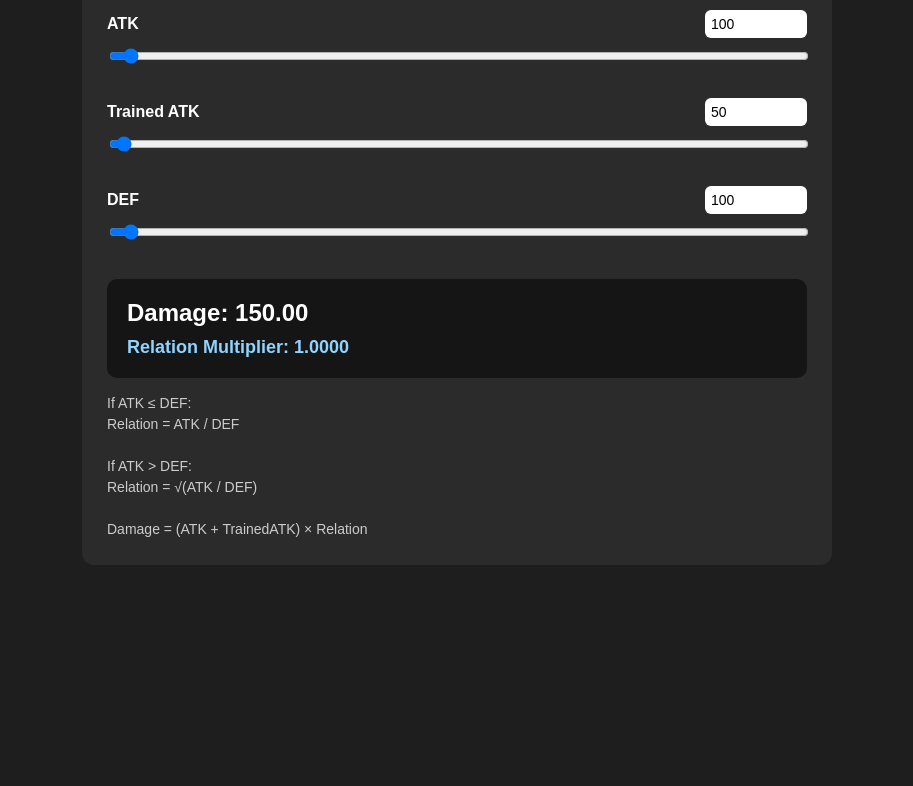
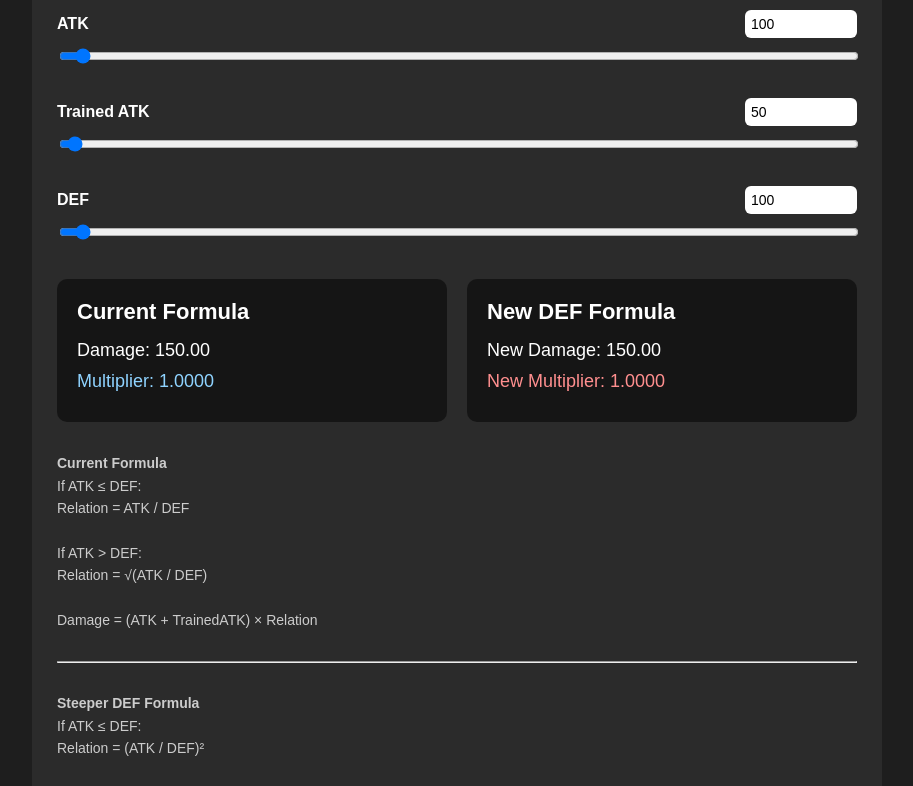
Before and after one commit to kuhamaven/damageformula, a plain HTML site: page index.html in a window 1280 px wide. Shown: the part 136-922 px from the top of the page, without its empty margins (183-1096 px from the left). Before the commit the page ends 800 px from the top, so only its background shows below. Drawn offline with Linux system fonts and the light colour scheme.

Commit message:
Add files via upload

```diff
--- a/index.html
+++ b/index.html
@@ -3,7 +3,7 @@
 <head>
 <meta charset="UTF-8">
 <meta name="viewport" content="width=device-width, initial-scale=1.0">
-<title>Damage Formula Visualizer</title>
+<title>Damage Formula Comparison</title>
 
 <style>
     body {
@@ -14,7 +14,7 @@
     }
 
     .container {
-        max-width: 700px;
+        max-width: 800px;
         margin: auto;
         background: #2b2b2b;
         padding: 25px;
@@ -45,45 +45,63 @@
     }
 
     input[type=number] {
-        width: 90px;
+        width: 100px;
         padding: 6px;
         border-radius: 6px;
         border: none;
         font-size: 14px;
     }
 
-    .result {
+    .results {
         margin-top: 35px;
+        display: grid;
+        grid-template-columns: 1fr 1fr;
+        gap: 20px;
+    }
+
+    .result-box {
         padding: 20px;
         background: #151515;
         border-radius: 10px;
-        font-size: 24px;
+    }
+
+    .title {
+        font-size: 22px;
         font-weight: bold;
+        margin-bottom: 15px;
+    }
+
+    .value {
+        font-size: 18px;
+        margin-bottom: 10px;
+    }
+
+    .multiplier {
+        color: #8fd3ff;
+    }
+
+    .new_multiplier {
+        color: #ff8f8f;
     }
 
     .formula {
-        margin-top: 15px;
+        margin-top: 30px;
         color: #cccccc;
         font-size: 14px;
-        line-height: 1.5;
+        line-height: 1.6;
     }
 
-    .relation {
-        margin-top: 10px;
-        color: #8fd3ff;
-        font-size: 18px;
-    }
 </style>
 </head>
 <body>
 
 <div class="container">
 
-    <h1>Damage Formula Visualizer</h1>
+    <h1>Damage Formula Comparison</h1>
 
     <div class="slider-group">
         <div class="top-row">
-            <label for="atk">ATK</label>
+            <label>ATK</label>
             <input type="number" id="atkInput" min="1" max="5000" value="100">
         </div>
         <input type="range" id="atk" min="1" max="5000" value="100">
@@ -91,7 +109,7 @@
 
     <div class="slider-group">
         <div class="top-row">
-            <label for="trainedAtk">Trained ATK</label>
+            <label>Trained ATK</label>
             <input type="number" id="trainedAtkInput" min="0" max="5000" value="50">
         </div>
         <input type="range" id="trainedAtk" min="0" max="5000" value="50">
@@ -99,28 +117,62 @@
 
     <div class="slider-group">
         <div class="top-row">
-            <label for="def">DEF</label>
+            <label>DEF</label>
             <input type="number" id="defInput" min="1" max="5000" value="100">
         </div>
         <input type="range" id="def" min="1" max="5000" value="100">
     </div>
 
-    <div class="result">
-        Damage: <span id="damage">150.00</span>
+    <div class="results">
 
-        <div class="relation">
-            Relation Multiplier: <span id="relation">1.00</span>
+        <div class="result-box">
+            <div class="title">Current Formula</div>
+
+            <div class="value">
+                Damage: <span id="damage">150.00</span>
+            </div>
+
+            <div class="value multiplier">
+                Multiplier: <span id="relation">1.0000</span>
+            </div>
         </div>
+
+        <div class="result-box">
+            <div class="title">New DEF Formula</div>
+
+            <div class="value">
+                New Damage: <span id="newDamage">150.00</span>
+            </div>
+
+            <div class="value new_multiplier">
+                New Multiplier: <span id="newRelation">1.0000</span>
+            </div>
+        </div>
+
     </div>
 
     <div class="formula">
+
+        <strong>Current Formula</strong><br>
+
         If ATK ≤ DEF:<br>
-        Relation = ATK / DEF
-        <br><br>
+        Relation = ATK / DEF<br><br>
+
+        If ATK > DEF:<br>
+        Relation = √(ATK / DEF)<br><br>
+
+        Damage = (ATK + TrainedATK) × Relation
+
+        <br><br><hr><br>
+
+        <strong>Steeper DEF Formula</strong><br>
+
+        If ATK ≤ DEF:<br>
+        Relation = (ATK / DEF)²<br><br>
+
         If ATK > DEF:<br>
         Relation = √(ATK / DEF)
-        <br><br>
-        Damage = (ATK + TrainedATK) × Relation
+
     </div>
 
 </div>
@@ -134,9 +186,6 @@
     const atkInput = document.getElementById('atkInput');
     const trainedAtkInput = document.getElementById('trainedAtkInput');
     const defInput = document.getElementById('defInput');
-
-    const damageText = document.getElementById('damage');
-    const relationText = document.getElementById('relation');
 
     function sync(slider, input) {
         slider.value = input.value;
@@ -152,18 +201,37 @@
         const trainedAtk = parseFloat(trainedAtkSlider.value);
         const defValue = parseFloat(defSlider.value);
 
+        const totalAtk = atk + trainedAtk;
+
+        // CURRENT FORMULA
         let relation = atk / defValue;
 
         if (relation >= 1) {
             relation = Math.sqrt(relation);
         }
 
-        const damage = (atk + trainedAtk) * relation;
+        const damage = totalAtk * relation;
 
-        damageText.textContent = damage.toFixed(2);
-        relationText.textContent = relation.toFixed(4);
+        // NEW FORMULA
+        let newRelation = atk / defValue;
+
+        if (newRelation >= 1) {
+            newRelation = Math.sqrt(newRelation);
+        } else {
+            newRelation = Math.pow(newRelation, 2);
+        }
+
+        const newDamage = totalAtk * newRelation;
+
+        // UPDATE UI
+        document.getElementById('damage').textContent = damage.toFixed(2);
+        document.getElementById('relation').textContent = relation.toFixed(4);
+
+        document.getElementById('newDamage').textContent = newDamage.toFixed(2);
+        document.getElementById('newRelation').textContent = newRelation.toFixed(4);
     }
 
+    // SLIDER EVENTS
     atkSlider.addEventListener('input', () => {
         syncReverse(atkSlider, atkInput);
         updateDamage();
@@ -179,6 +247,7 @@
         updateDamage();
     });
 
+    // INPUT EVENTS
     atkInput.addEventListener('input', () => {
         sync(atkSlider, atkInput);
         updateDamage();
```
